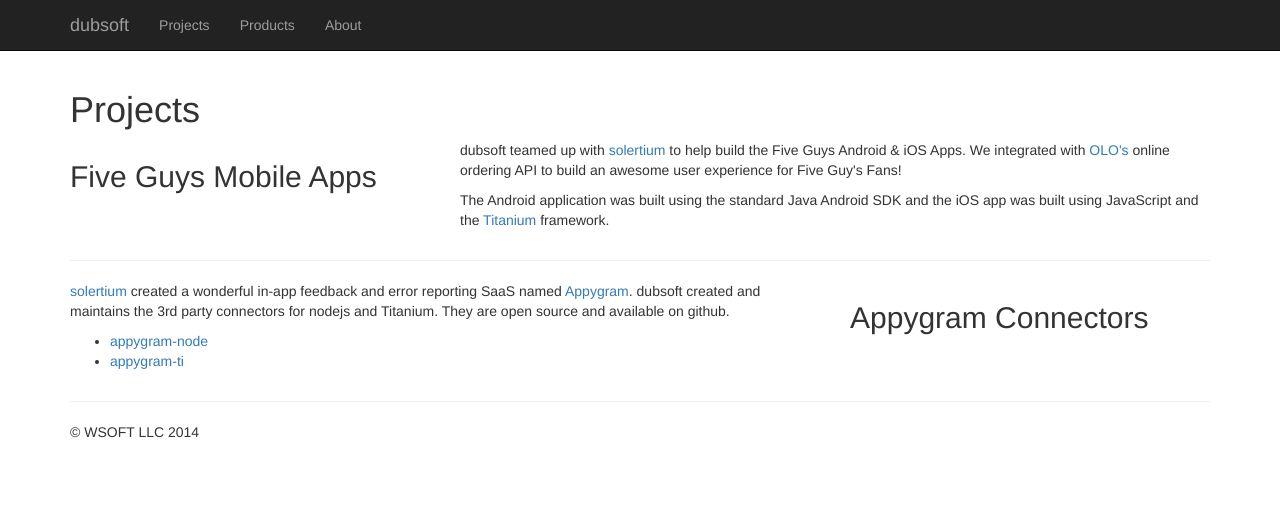
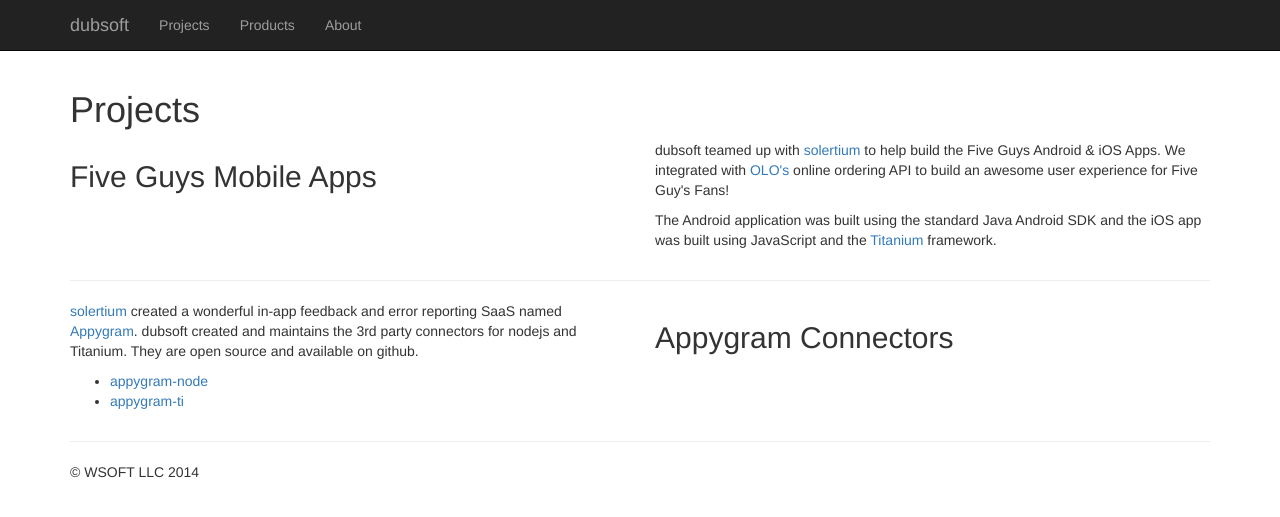
Before and after one commit to dubsoft/dubsoft-www, a Jekyll site: the page built from projects/index.html, in a window 1280 px wide. Shown: the top 517 px of the page. Built offline with Jekyll 4.4.1, drawn with Linux system fonts in a browser that asks for light colours; nearby versions of some CDN libraries; Markdown is read by kramdown in place of the engine named in the settings.

Commit message:
Change column scheme

```diff
--- a/projects/index.html
+++ b/projects/index.html
@@ -7,7 +7,7 @@
   <div class="col-md-4">
     <h2>Five Guys Mobile Apps</h2>
   </div>
-  <div class="col-md-8">
+  <div class="col-md-6 col-md-offset-2">
     <p>dubsoft teamed up with <a
       href="http://www.solertium.com/work/projects/five-guys-android">solertium</a>
     to help build the Five Guys Android &amp; iOS Apps. We integrated
@@ -20,7 +20,7 @@
 </div>
 <hr>
 <div class="row">
-  <div class="col-md-8">
+  <div class="col-md-6">
     <p><a href="http://www.solertium.com/work/projects/appygram">solertium</a>
     created a wonderful in-app feedback and error reporting
     SaaS named <a href="http://www.appygram.com">Appygram</a>.
@@ -34,7 +34,7 @@
     </ul>
 
   </div>
-  <div class="col-md-4">
+  <div class="col-md-4 col-offset-2">
     <h2>Appygram Connectors</h2>
   </div>
 </div>
```
